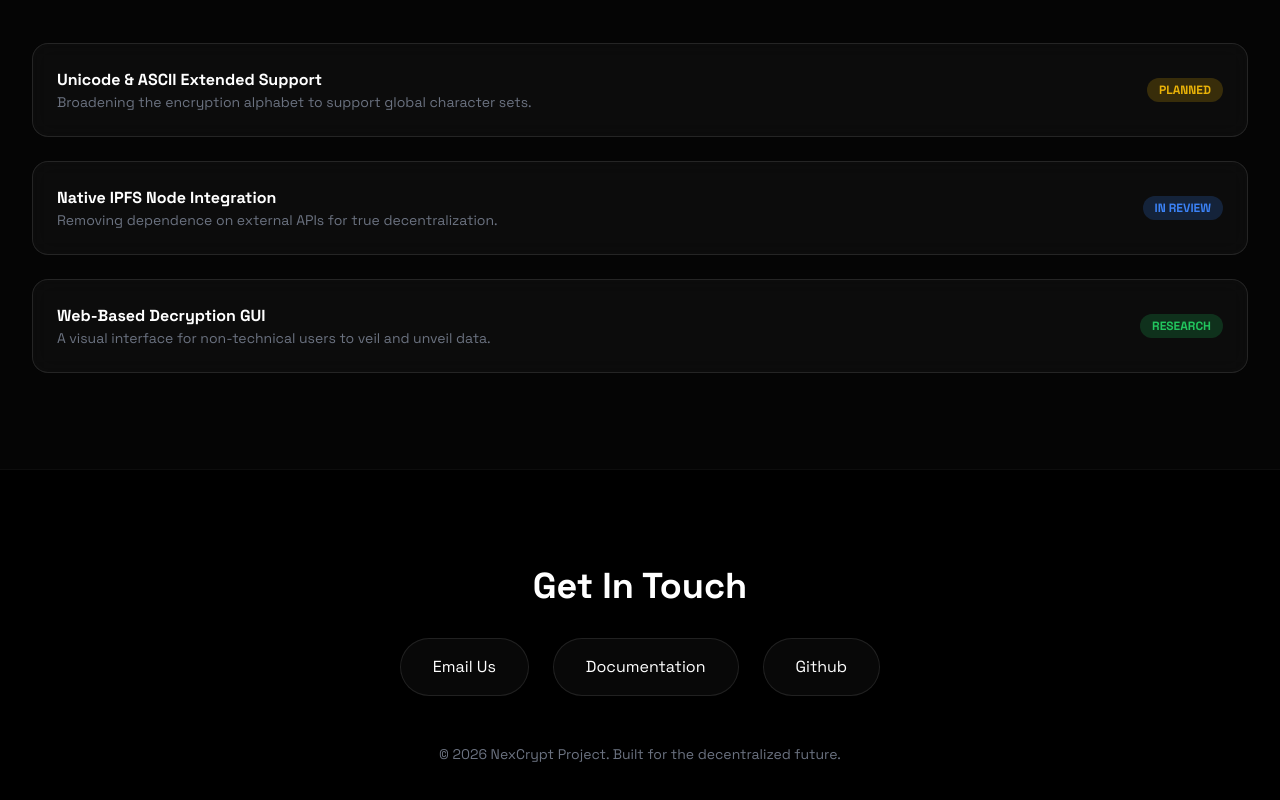
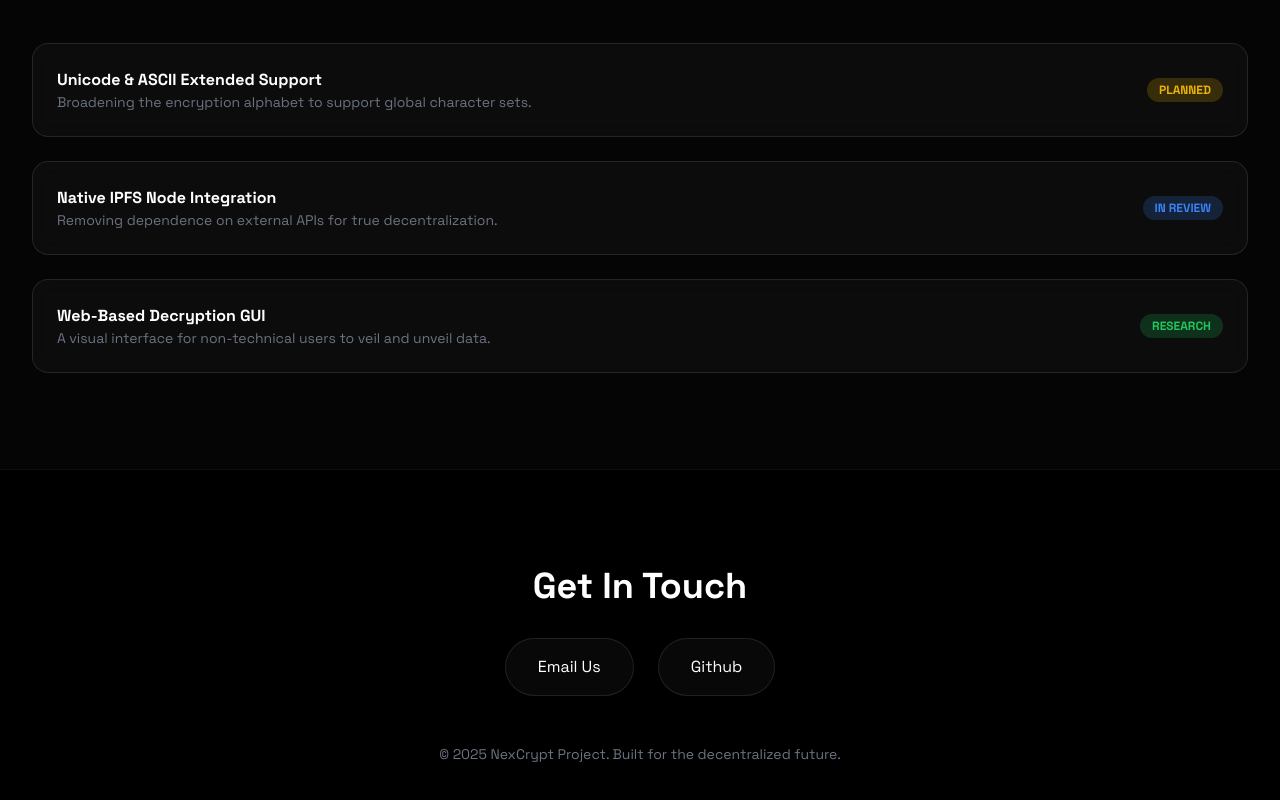
Before and after one commit to BeyondSpace1/NexCrypt, a website: page index.html in a window 1280 px wide. Shown: the part 2733-3533 px from the top of the page. Drawn offline with nearby package versions, Linux system fonts and the light colour scheme.

Commit message:
Update contact email and copyright year in index.html

```diff
--- a/index.html
+++ b/index.html
@@ -215,11 +215,11 @@
         <div class="max-w-4xl mx-auto text-center">
             <h2 class="text-4xl font-bold mb-8">Get In Touch</h2>
             <div class="flex flex-wrap justify-center gap-6">
-                <a href="mailto:contact@beyondspace.io" class="glass-card px-8 py-4 rounded-full hover:bg-purple-600 transition-colors">Email Us</a>
-                <a href="#" class="glass-card px-8 py-4 rounded-full hover:bg-indigo-600 transition-colors">Documentation</a>
+                <a href="mailto:kumarsutikshan.1@gmail.com" class="glass-card px-8 py-4 rounded-full hover:bg-purple-600 transition-colors">Email Us</a>
+                <!-- <a href="#" class="glass-card px-8 py-4 rounded-full hover:bg-indigo-600 transition-colors">Documentation</a> -->
                 <a href="https://github.com/BeyondSpace1/NexCrypt" class="glass-card px-8 py-4 rounded-full hover:bg-gray-700 transition-colors">Github</a>
             </div>
-            <p class="mt-12 text-gray-500 text-sm">© 2026 NexCrypt Project. Built for the decentralized future.</p>
+            <p class="mt-12 text-gray-500 text-sm">© 2025 NexCrypt Project. Built for the decentralized future.</p>
         </div>
     </section>
 
```
